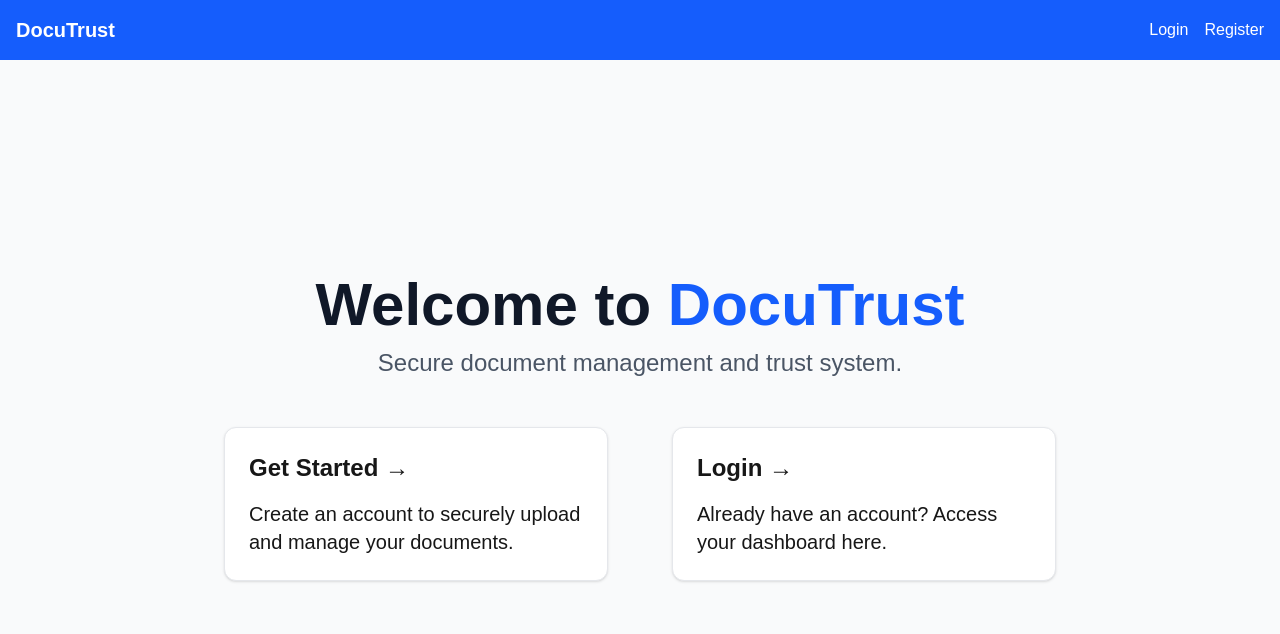
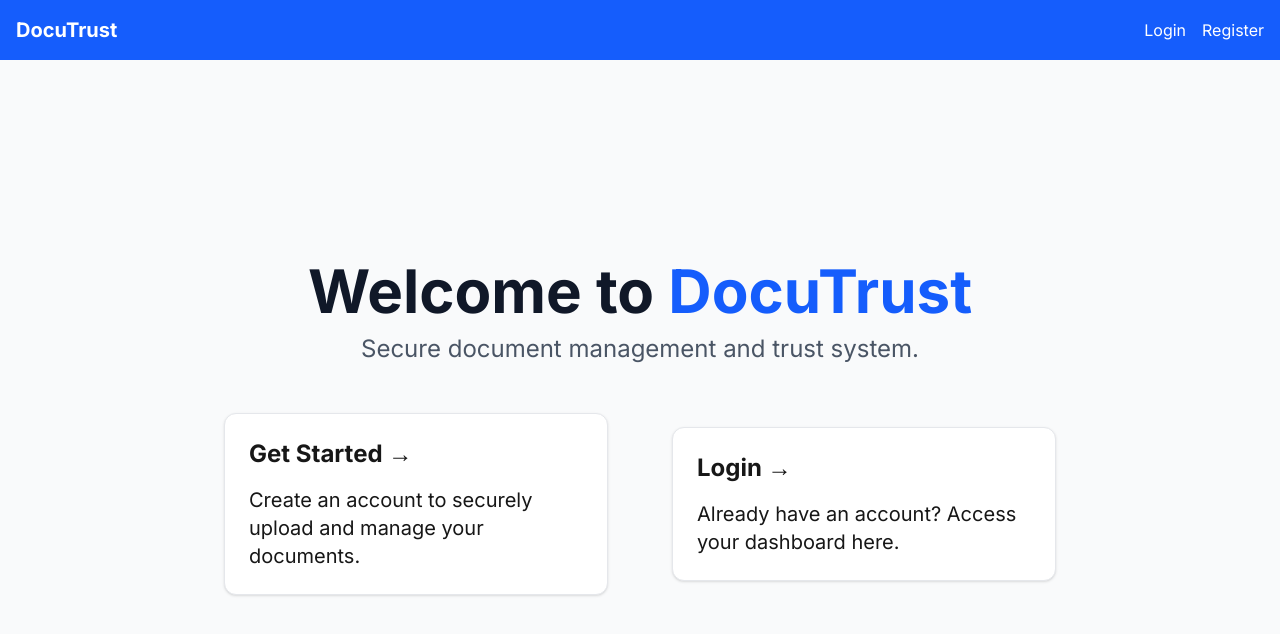
Before and after one commit to AbenezerMathewos/DocuTrust, a Next.js app in the folder frontend/: page / in a window 1280 px wide. Shown: the top 634 px of the page. Built offline with nearby package versions, Linux system fonts and the light colour scheme.

Commit message:
feat: update layout.tsx

```diff
--- a/frontend/src/app/layout.tsx
+++ b/frontend/src/app/layout.tsx
@@ -1,20 +1,10 @@
 import type { Metadata } from "next";
-import localFont from "next/font/local";
+import { Inter } from "next/font/google";
 import "./globals.css";
 import { AuthProvider } from "@/context/AuthContext";
 import Navbar from "@/components/Navbar";
 
-const geistSans = localFont({
-  src: "./fonts/GeistVF.woff",
-  variable: "--font-geist-sans",
-  weight: "100 900",
-});
-
-const geistMono = localFont({
-  src: "./fonts/GeistMonoVF.woff",
-  variable: "--font-geist-mono",
-  weight: "100 900",
-});
+const inter = Inter({ subsets: ["latin"] });
 
 export const metadata: Metadata = {
   title: "DocuTrust",
@@ -28,7 +18,7 @@
 }>) {
   return (
     <html lang="en">
-      <body className={`${geistSans.variable} ${geistMono.variable} antialiased`}>
+      <body className={`${inter.className} antialiased`}>
         <AuthProvider>
           <Navbar />
           <main className="min-h-screen bg-gray-50">
```
